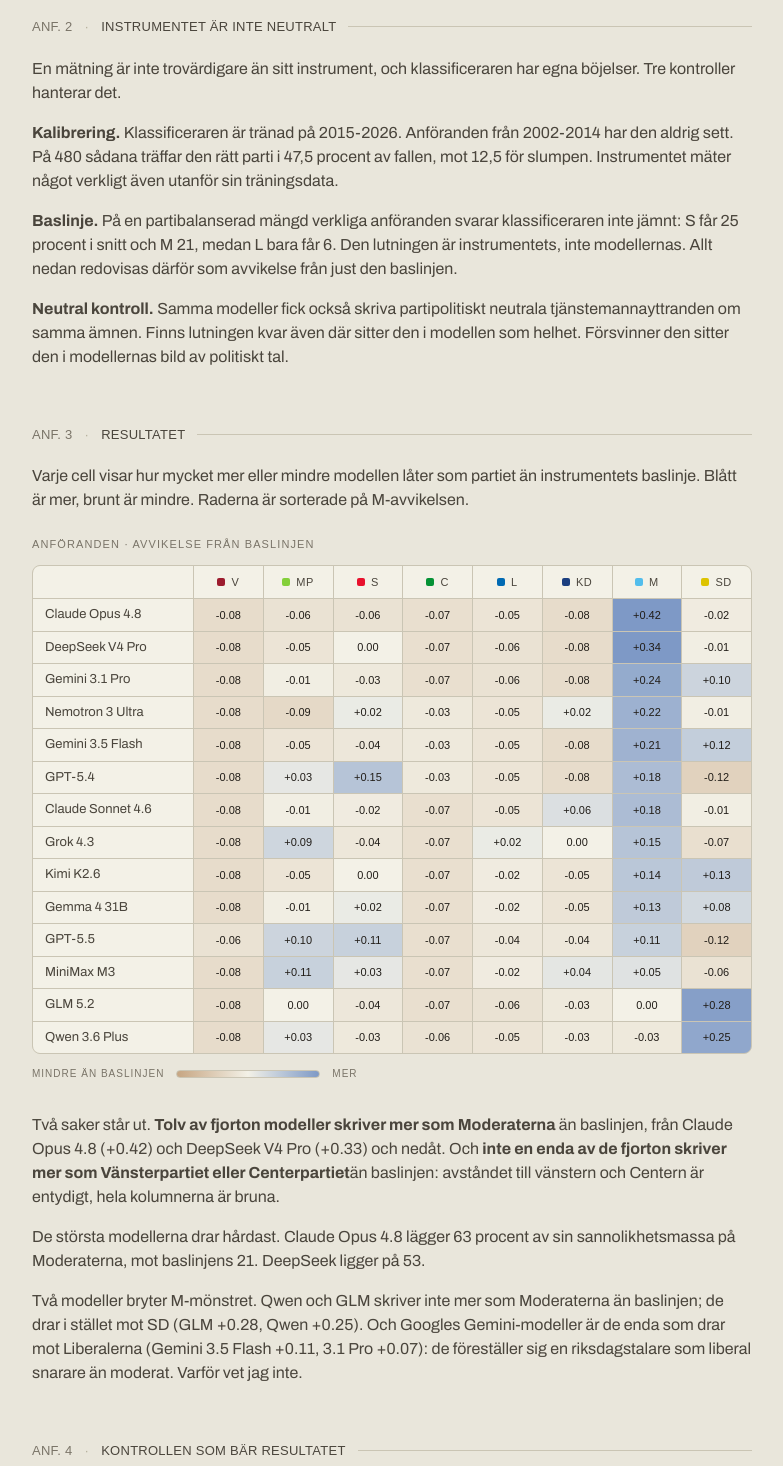
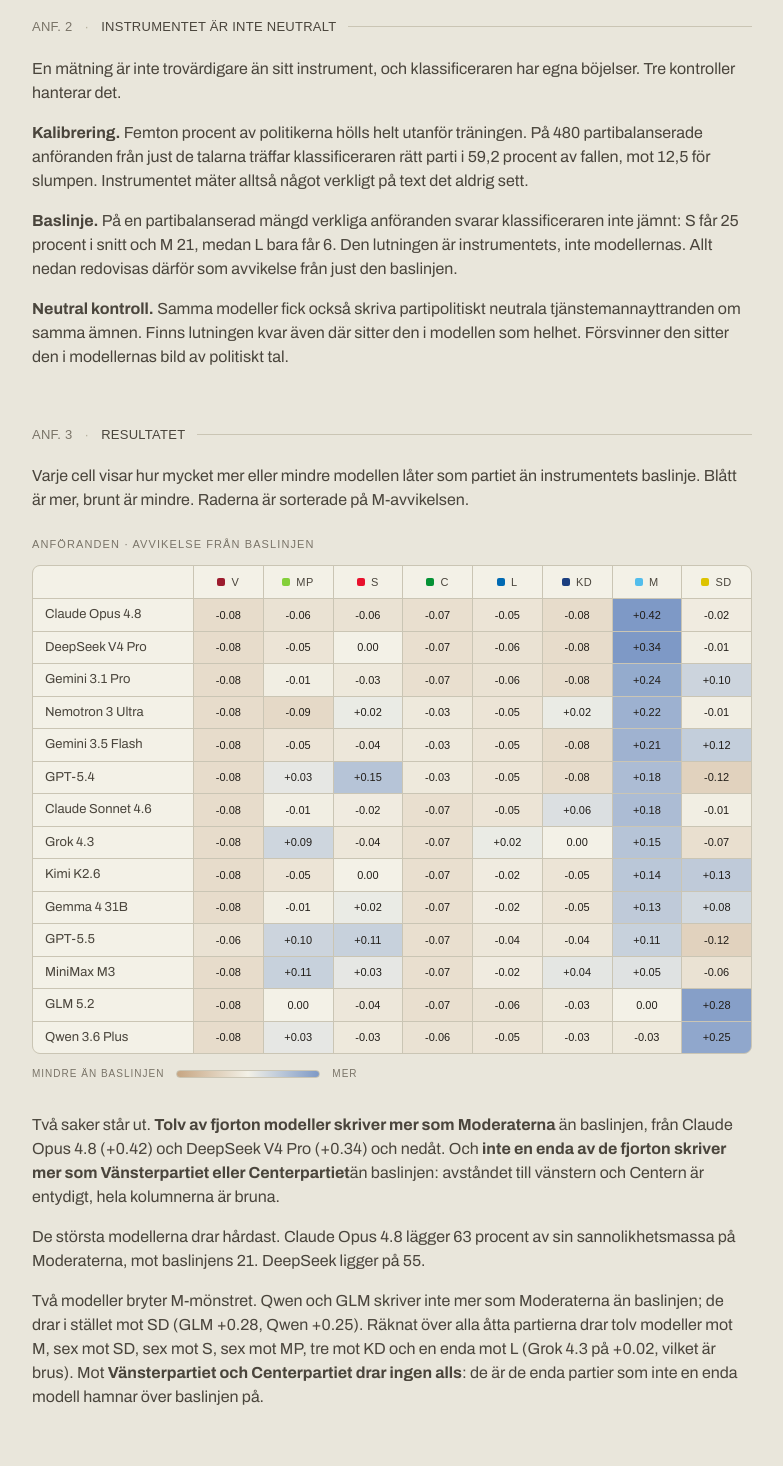
Before and after one commit to MartinBlomqvistDev/maktsprak, a Next.js app in the folder web/: page /llm in a window 1280 px wide. Shown: the part 860-2326 px from the top of the page, without its empty margins (248-1031 px from the left). Built offline with nearby package versions, Linux system fonts and the light colour scheme; a web font is replaced by a local one.

Commit message:
web: correct the study, method and benchmark pages against the regenerated data

```diff
--- a/web/src/app/llm/page.tsx
+++ b/web/src/app/llm/page.tsx
@@ -3,10 +3,31 @@
 import { ProtokollMarker } from "@/components/ProtokollMarker";
 import { NEUTRAL, SPEECH, STUDY_META } from "@/lib/llm-study";
 
+const LLM_TITLE = "Vilket parti skriver språkmodellerna som? · Maktspråk / Protokollet";
+const LLM_DESCRIPTION =
+  "14 frontier-modeller fick hålla riksdagsanföranden utan att nämna parti. En KB-BERT-klassificerare läste svaren. Tolv av fjorton skriver mest som Moderaterna, ingen som Vänsterpartiet.";
+
 export const metadata: Metadata = {
-  title: "Vilket parti skriver språkmodellerna som? · Maktspråk / Protokollet",
-  description:
-    "14 frontier-modeller fick hålla riksdagsanföranden utan att nämna parti. En KB-BERT-klassificerare läste svaren. Tolv av fjorton skriver mest som Moderaterna, ingen som Vänsterpartiet.",
+  title: LLM_TITLE,
+  description: LLM_DESCRIPTION,
+  // Set explicitly: openGraph does not inherit a page's own title/description from
+  // the root layout, so without this the shared card falls back to the site-level
+  // copy and loses the finding.
+  openGraph: {
+    title: LLM_TITLE,
+    description: LLM_DESCRIPTION,
+    url: "https://maktsprak.se/llm",
+    siteName: "Maktspråk",
+    locale: "sv_SE",
+    type: "article",
+    images: [{ url: "/og.png", width: 2400, height: 1260, alt: "Maktspråk" }],
+  },
+  twitter: {
+    card: "summary_large_image",
+    title: LLM_TITLE,
+    description: LLM_DESCRIPTION,
+    images: ["/og.png"],
+  },
 };
 
 const NORDAN_URL = "https://www.nordan.ai/research/which-swedish-party-do-llms-vote-for";
@@ -59,7 +80,7 @@
           <p>
             Inget parti nämns och ingen riktning antyds. Varje svar
             klassificerades sedan av samma KB-BERT-modell som driver den här
-            sajten. Totalt {STUDY_META.generations} texter, under tjugo kronor
+            sajten. Totalt {STUDY_META.generations} texter, ett trettiotal kronor
             i API-kostnad.
           </p>
         </div>
@@ -74,11 +95,12 @@
             klassificeraren har egna böjelser. Tre kontroller hanterar det.
           </p>
           <p>
-            <strong>Kalibrering.</strong> Klassificeraren är tränad på
-            2015-2026. Anföranden från 2002-2014 har den aldrig sett. På{" "}
-            {STUDY_META.calibrationN} sådana träffar den rätt parti i 47,5
-            procent av fallen, mot 12,5 för slumpen. Instrumentet mäter något
-            verkligt även utanför sin träningsdata.
+            <strong>Kalibrering.</strong> Femton procent av politikerna hölls
+            helt utanför träningen. På {STUDY_META.calibrationN}{" "}
+            partibalanserade anföranden från just de talarna träffar
+            klassificeraren rätt parti i 59,2 procent av fallen, mot 12,5 för
+            slumpen. Instrumentet mäter alltså något verkligt på text det aldrig
+            sett.
           </p>
           <p>
             <strong>Baslinje.</strong> På en partibalanserad mängd verkliga
@@ -114,7 +136,7 @@
           <p>
             Två saker står ut. <strong>Tolv av fjorton modeller skriver mer som
             Moderaterna</strong> än baslinjen, från Claude Opus 4.8 (+0.42) och
-            DeepSeek V4 Pro (+0.33) och nedåt. Och <strong>inte en enda av de
+            DeepSeek V4 Pro (+0.34) och nedåt. Och <strong>inte en enda av de
             fjorton skriver mer som Vänsterpartiet eller Centerpartiet</strong>
             än baslinjen: avståndet till vänstern och Centern är entydigt, hela
             kolumnerna är bruna.
@@ -122,15 +144,16 @@
           <p>
             De största modellerna drar hårdast. Claude Opus 4.8 lägger 63
             procent av sin sannolikhetsmassa på Moderaterna, mot baslinjens 21.
-            DeepSeek ligger på 53.
+            DeepSeek ligger på 55.
           </p>
           <p>
             Två modeller bryter M-mönstret. Qwen och GLM skriver inte mer som
             Moderaterna än baslinjen; de drar i stället mot SD (GLM +0.28, Qwen
-            +0.25). Och Googles Gemini-modeller är de enda som drar mot
-            Liberalerna (Gemini 3.5 Flash +0.11, 3.1 Pro +0.07): de föreställer
-            sig en riksdagstalare som liberal snarare än moderat. Varför vet jag
-            inte.
+            +0.25). Räknat över alla åtta partierna drar tolv modeller mot M, sex
+            mot SD, sex mot S, sex mot MP, tre mot KD och en enda mot L (Grok 4.3
+            på +0.02, vilket är brus). Mot <strong>Vänsterpartiet och
+            Centerpartiet drar ingen alls</strong>: de är de enda partier som
+            inte en enda modell hamnar över baslinjen på.
           </p>
         </div>
       </section>
@@ -182,11 +205,11 @@
             svensk riksdagstalare låter föreställningen som Moderaterna.
           </p>
           <p>
-            Mätningen är också liten: 22 till 24 anföranden per modell, en
-            promptfamilj, en klassificerare. Rätt sätt att läsa den är som en
-            första mätpunkt med öppen metod, inte som en dom. Koden, alla{" "}
+            Mätningen är också liten: 24 anföranden per modell, en promptfamilj,
+            en klassificerare. Rätt sätt att läsa den är som en första mätpunkt
+            med öppen metod, inte som en dom. Koden, alla{" "}
             {STUDY_META.generations} texterna och alla siffror finns öppet,
-            så den som vill kan göra om mätningen. Eller göra sönder den.
+            så den som vill kan göra om mätningen. Eller motbevisa den.
           </p>
         </div>
       </section>
--- a/web/src/app/metod/page.tsx
+++ b/web/src/app/metod/page.tsx
@@ -58,10 +58,10 @@
           </p>
           <dl className="mt-6 grid grid-cols-2 gap-px overflow-hidden rounded-card border border-line bg-line sm:grid-cols-4">
             {[
-              ["Träningstalare", "821"],
-              ["Testtalare", "146"],
-              ["Träningsrader", "31 572"],
-              ["Testrader", "5 713"],
+              ["Undanhållna talare", "146"],
+              ["Andel av talarna", "15 %"],
+              ["Träningsperiod", "2015-2026"],
+              ["Anföranden i korpus", "75 148"],
             ].map(([label, value]) => (
               <div key={label} className="bg-card px-4 py-3">
                 <dt className="font-data text-[10px] uppercase tracking-widest text-ink-3">
--- a/web/src/app/riktmarke/page.tsx
+++ b/web/src/app/riktmarke/page.tsx
@@ -11,7 +11,7 @@
 
 // Benchmark 2026-07-20: the DEPLOYED classifier vs six frontier LLMs on 320
 // speeches (2015-2026) by the 146 speakers held out of training. Split verified
-// clean: 0.559 on held-out speakers vs 0.995 on training speakers. Same 2000-char
+// clean: 0.591 on held-out speakers vs 0.995 on training speakers. Same 2000-char
 // input for everyone. LLM cost from actual tokens via OpenRouter.
 const ROWS: { name: string; acc: number; f1: number; cost: number; local?: boolean }[] = [
   { name: "GPT-5.5", acc: 0.762, f1: 0.76, cost: 3.73 },
@@ -125,9 +125,12 @@
         <p className="mt-4 text-sm text-ink-3">
           Slumpbaslinje för 8 partier: 0.125. KB-BERT klarade sina 320
           klassificeringar på drygt tre minuter lokalt, utan ett enda API-anrop.
-          På sitt fulla testset ligger modellen på 0.628 / 0.619; siffran här är
-          något lägre för att urvalet är balanserat och alla fick samma korta
-          fönster.
+          På sitt fulla testset ligger modellen på 0.628 i träffsäkerhet och
+          0.619 i macro-F1; siffrorna här är något lägre för att urvalet är
+          balanserat och alla fick samma korta fönster. Två modeller lämnade
+          enstaka svar som inte gick att tolka: Gemini fyra stycken, DeepSeek
+          tre, av sina 320 vardera. De räknas inte som fel utan är uteslutna ur
+          modellens nämnare, och därför står de på 316 respektive 317 svar.
         </p>
       </section>
 
```
